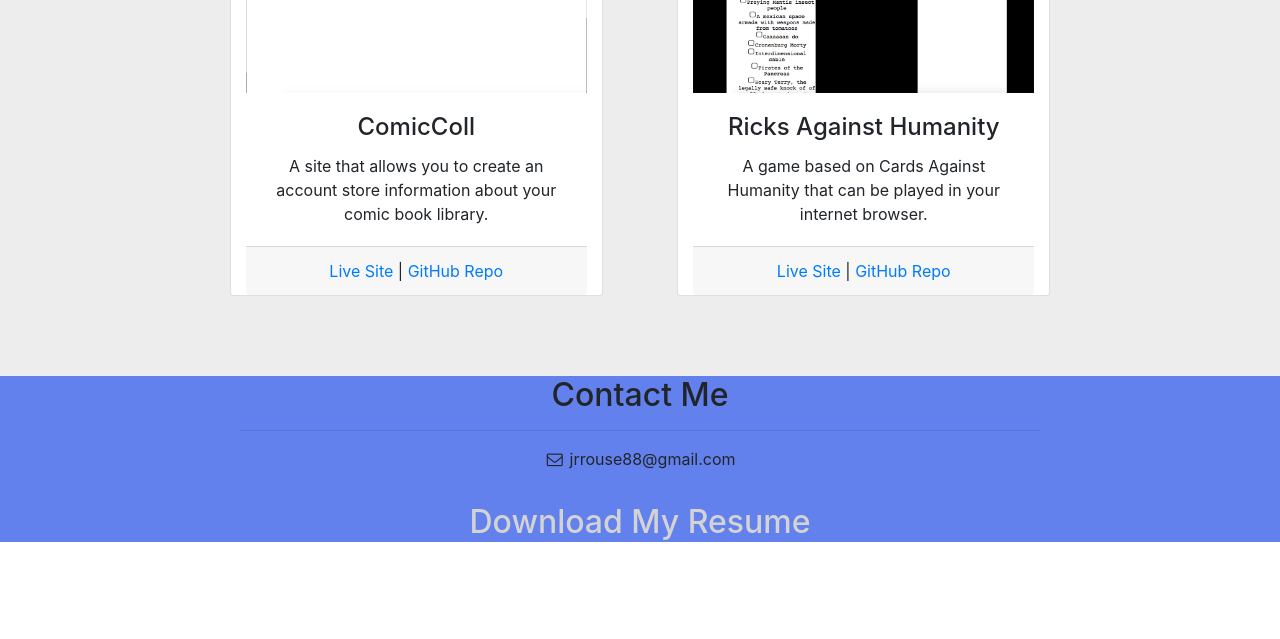
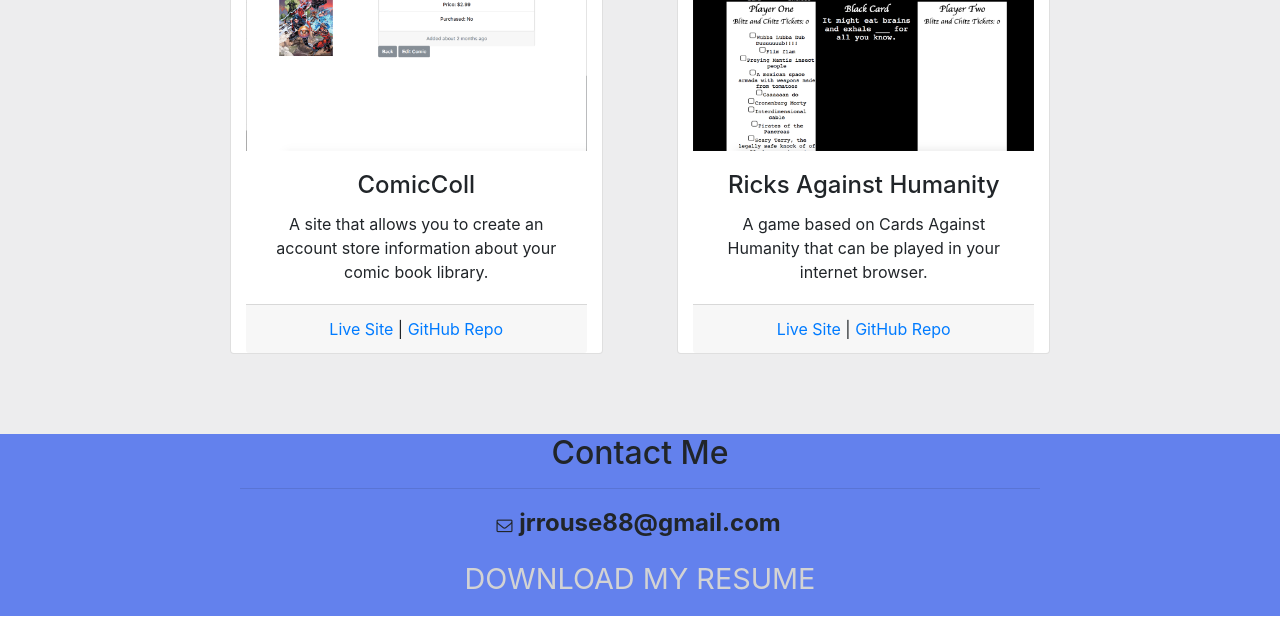
Before and after one commit to jrrouse88/portfolio, a website with bundled scripts: page index.html in a window 1280 px wide. Shown: the part 2608-3247 px from the top of the page. Built offline with nearby package versions, Linux system fonts and the light colour scheme.

Commit message:
updated styles and page corrections

```diff
--- a/css/stylish-portfolio.css
+++ b/css/stylish-portfolio.css
@@ -219,19 +219,23 @@
   background-color: #6381ED;
 }
 
-#contact h2 {
-  display: inline;
-}
-
 #contact a {
   text-decoration: none;
-  color: lightgrey;
 }
 
 #contact a:hover {
   color: salmon;
+  text-decoration: underline;
 }
 
+strong {
+  font-size: 1.5em;
+}
+
+.download {
+  font-size: 1.8em;
+  color: lightgrey;
+}
 /* Footer */
 
 footer {
--- a/index.html
+++ b/index.html
@@ -83,7 +83,7 @@
             Welcome! My name is Jason Rouse. I am a web developer who works with various technologies
             to create functional websites and applications. I use languages like Javascript(ES6), HTML, CSS
             and Ruby. I love creating applications with frameworks like React.js, Node.js, MongoDB, Express.js,
-            Rails, Bootstrap, Bulma and jQuery. When I'm not sitting in front of laptop, I'm either online wrecking
+            Rails, Bootstrap, Bulma and jQuery. When I'm not sitting in front of my laptop, I'm either online wrecking
             lives in CoD or at the gym wrecking ankles on the court.
           </p>
           <p class="lead">
@@ -261,10 +261,12 @@
                           <i class="fa fa-envelope-o fa-fw"></i>
                         </li>
                         <li class="list-inline-item">
-                          <p>jrrouse88@gmail.com</p>
+                          <p><strong>jrrouse88@gmail.com</strong></p>
+                        </li>
+                        <li>
+                          <a href="assets/resume_master.pdf" download="jason_rouse_resume" class="download">DOWNLOAD MY RESUME</a>
                         </li>
                       </ul>
-                      <a href="assets/resume_master.pdf" download="jason_rouse_resume"><h2>Download My Resume</h2></a>
                     </div>
               </div>
             </div>
```
